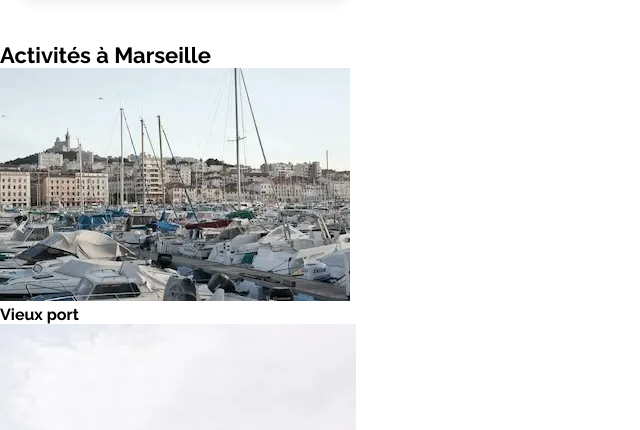
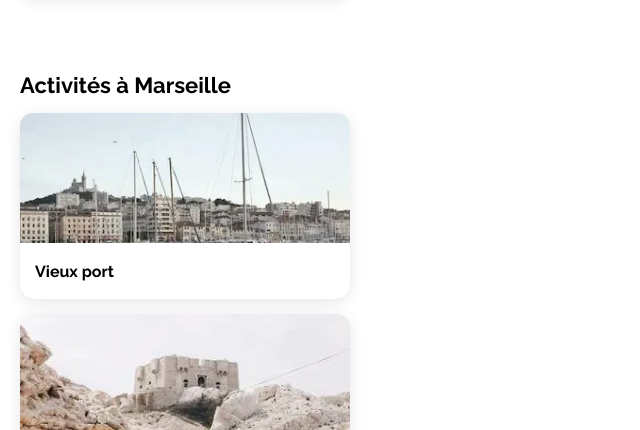
Before and after one commit to ProjetsDevFanny/Booki-Flexbox-mobile-first, a plain HTML site: page index.html in a window 1280 px wide. Shown: the part 2370-2800 px from the top of the page, without its empty margins (0-640 px from the left). Drawn offline with Linux system fonts and the light colour scheme; files whose address does not match are found by name.

Commit message:
section activities terminée, pour le mobile first

```diff
--- a/css/accommodation-popular.css
+++ b/css/accommodation-popular.css
@@ -47,6 +47,7 @@
 
 .card picture img {
   object-fit: cover;
+  display: block; /* pas d'espace parasite en dessous, et remplir parfaitement son espace. */
 }
 
 .most-popular-card picture img {
--- /dev/null
+++ b/css/activities.css
@@ -0,0 +1,39 @@
+.activities-section {
+  padding: 30px 0px 50px 0px;
+}
+
+.activities-section h2 {
+  margin-left: 20px;
+  width: 40%;
+}
+
+.display-none {
+  display: none;
+}
+
+.activity-card {
+  height: 186px;
+  flex-direction: column;
+  border: none;
+}
+
+.image-wrapper {
+  height: 70%;
+}
+
+.activity-card picture img {
+  height: 100%;
+  width: 100%;
+  border-radius: 13px 13px 0px 0px;
+  object-position: center top;
+}
+
+.activity-card #pomegues img,
+.activity-card #calanques img {
+  object-position: center;
+}
+
+.activity-details {
+  padding: 5px 15px 5px 15px;
+  margin: auto 0px;
+}
--- a/index.html
+++ b/index.html
@@ -9,6 +9,7 @@
   <link rel="stylesheet" href="css/header.css">
   <link rel="stylesheet" href="css/research-filters.css">
   <link rel="stylesheet" href="css/accommodation-popular.css">
+  <link rel="stylesheet" href="css/activities.css">
   <link rel="stylesheet" href="https://cdnjs.cloudflare.com/ajax/libs/font-awesome/6.7.2/css/all.min.css">
 </head>
 
@@ -385,12 +386,14 @@
         <div class="activities-column">
 
           <!-- Première image des activités = Vieux port -->
-          <article class="activity-card">
+          <article class="activity-card card">
+            <div class="image-wrapper">
               <picture>
                 <source srcset="assets/img/activities/activities-small-webp/vieux_port.webp" type="image/webp"
                   loading="lazy">
                 <img src="assets/img/activities/activities-small-jpg/vieux_port.jpg" alt="Vieux port" loading="lazy">
               </picture>
+            </div>
             <div class="activity-details">
               <h5 class="card-name raleway-card-title">Vieux port</h5>
             </div>
@@ -400,26 +403,30 @@
         <div class="activities-column">
 
           <!-- Deuxième image des activités = Port de Pomègues -->
-          <article class="activity-card">
-            <picture>
+          <article class="activity-card card">
+            <div class="image-wrapper">
+              <picture id="pomegues">
                 <source srcset="assets/img/activities//activities-small-webp/port_de_pomegues.webp" type="image/webp"
                   loading="lazy">
                 <img src="assets/img/activities/activities-small-jpg/port_de_pomegues.jpg" alt="Fort de Pomègues"
                   loading="lazy">
               </picture>
+            </div>
             <div class="activity-details">
               <h5 class="card-name raleway-card-title">Port de Pomègues</h5>
             </div>
           </article>
 
           <!-- Troisième image des activités = Iles du Frioul -->
-          <article class="activity-card">
+          <article class="activity-card card display-none">
+            <div class="image-wrapper">
               <picture>
                 <source srcset="assets/img/activities/activities-small-webp/iles_du_frioul.webp" type="image/webp"
                   loading="lazy">
                 <img src="assets/img/activities/activities-small-jpg/iles_du_frioul.jpg" alt="Iles du Frioul"
                   loading="lazy">
               </picture>
+            </div>
             <div class="activity-details">
               <h5 class="card-name raleway-card-title">Iles du Frioul</h5>
             </div>
@@ -428,13 +435,15 @@
 
         <div class="activities-column">
           <!-- Quatrième image des activités = Parc National des Calanques -->
-          <article class="activity-card">
-            <picture>
+          <article class="activity-card card">
+            <div class="image-wrapper">
+              <picture id="calanques">
                 <source srcset="assets/img/activities/activities-small-webp/parc_national_des_calanques.webp"
                   type="image/webp" loading="lazy">
                 <img src="assets/img/activities/activities-small-jpg/parc_national_des_calanques.jpg"
                   alt="Parc National des Calanques" loading="lazy">
               </picture>
+            </div>
             <div class="activity-details">
               <h5 class="card-name raleway-card-title">Parc National des Calanques</h5>
             </div>
@@ -444,26 +453,30 @@
         <div class="activities-column">
 
           <!-- Cinquième image des activités = Notre-Dame-de-la-Garde -->
-          <article class="activity-card">
+          <article class="activity-card card">
+            <div class="image-wrapper">
               <picture>
-              <source srcset="assets/img/activities/activities-small-webp/notre_dame_de_la_garde.webp" type="image/webp"
-                loading="lazy">
+                <source srcset="assets/img/activities/activities-small-webp/notre_dame_de_la_garde.webp"
+                  type="image/webp" loading="lazy">
                 <img src="assets/img/activities/activities-small-jpg/notre_dame_de_la_garde.jpg"
                   alt="Notre-Dame-de-la-Garde" loading="lazy">
               </picture>
+            </div>
             <div class="activity-details">
               <h5 class="card-name raleway-card-title">Notre-Dame-de-la-Garde</h5>
             </div>
           </article>
 
           <!-- Sixième image des activités = Parc Longchamp -->
-          <article class="activity-card">
+          <article class="activity-card card display-none">
+            <div class="image-wrapper">
               <picture>
                 <source srcset="assets/img/activities/activities-small-webp/parc_longchamp.webp" type="image/webp"
                   loading="lazy">
                 <img src="assets/img/activities/activities-small-jpg/parc_longchamp.jpg" alt="Parc Longchamp"
                   loading="lazy">
               </picture>
+            </div>
             <div class="activity-details">
               <h5 class="card-name raleway-card-title">Parc Longchamp</h5>
             </div>
```
Lines whose indentation alone changed are shown as unchanged.
